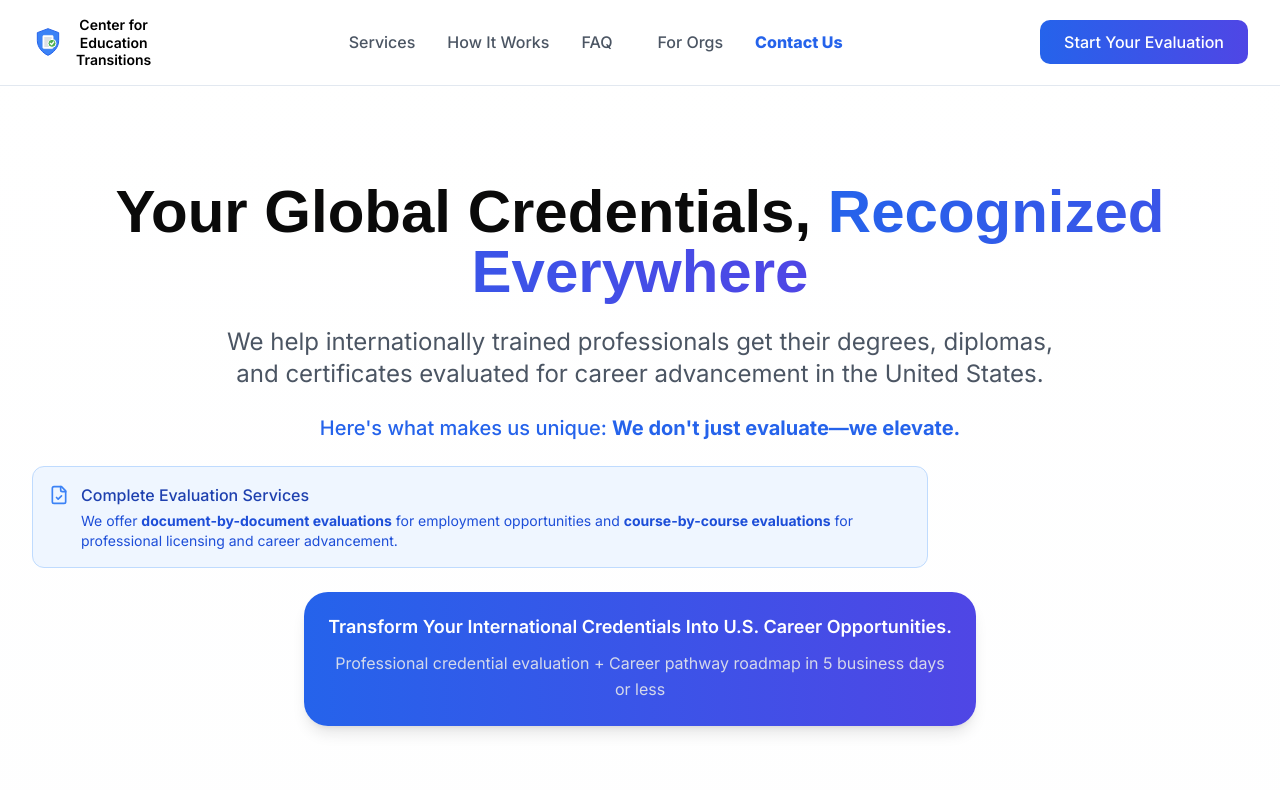
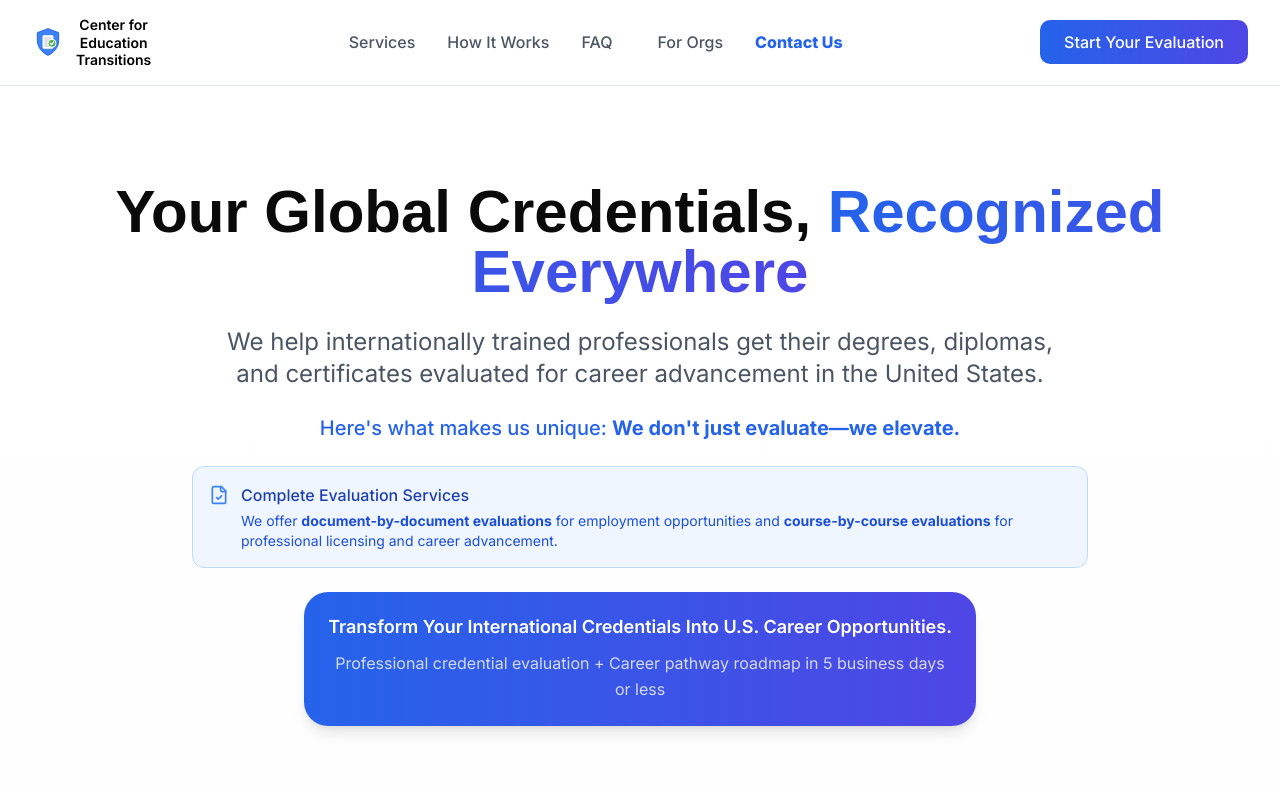
Before and after one commit to mucyoz/cet-next, a Next.js app: page / in a window 1280 px wide. Shown: the top 800 px of the page. Built offline with nearby package versions, Linux system fonts and the light colour scheme.

Commit message:
fix/center the div at hero

```diff
--- a/src/components/home/HomePage.tsx
+++ b/src/components/home/HomePage.tsx
@@ -59,7 +59,7 @@ export default function HomePage() {
                 <strong>We don&#39;t just evaluate—we elevate.</strong>
               </p>
 
-              <div className="max-w-4xl  mt-6 sm:mt-8 p-3 sm:p-4 bg-blue-50 border border-blue-200 rounded-lg mx-4">
+              <div className="max-w-4xl mx-auto  mt-6 sm:mt-8 p-3 sm:p-4 bg-blue-50 border border-blue-200 rounded-lg">
                 <div className="flex items-start">
                   <FileCheck className="h-4 w-4 sm:h-5 sm:w-5 text-blue-500 mr-2 sm:mr-3 flex-shrink-0 mt-0.5" />
                   <div className="text-left min-w-0">
@@ -90,8 +90,8 @@ export default function HomePage() {
                     )}
                   >
                     <span className="font-semibold leading-tight block text-white">
-                      Transform Your International Credentials Into U.S.
-                      Career Opportunities.
+                      Transform Your International Credentials Into U.S. Career
+                      Opportunities.
                     </span>
                     <span className="text-base opacity-90 hidden sm:block leading-relaxed text-gray-200">
                       Professional credential evaluation + Career pathway
```
